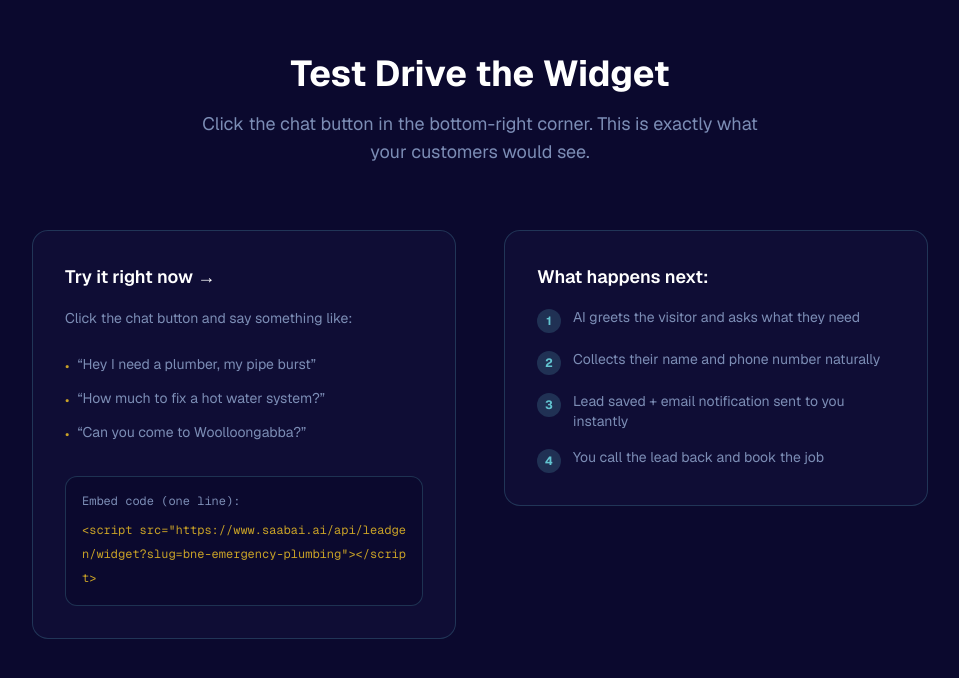
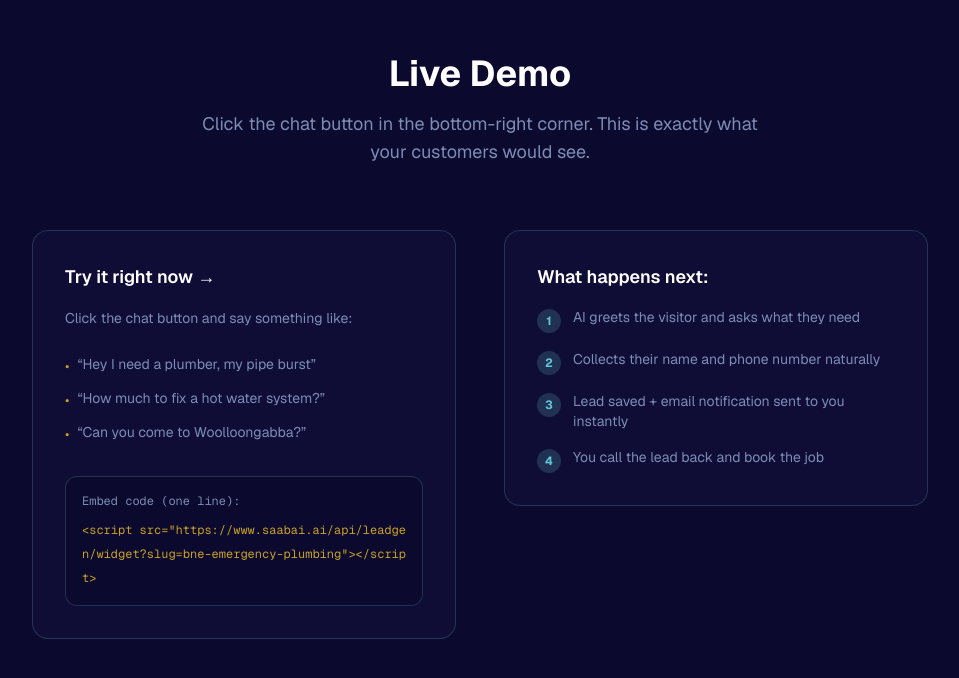
Before and after one commit to sg-satoshi/saabai-site, a Next.js app: page /leadgen in a window 1280 px wide. Shown: the part 1548-2226 px from the top of the page, without its empty margins (160-1119 px from the left). Built offline with nearby package versions, Linux system fonts and the light colour scheme.

Commit message:
chore: Minor update to LeadGen demo section heading

```diff
--- a/app/leadgen/page.tsx
+++ b/app/leadgen/page.tsx
@@ -130,7 +130,7 @@ export default function LeadGenPage() {
       {/* ── Demo / Test Drive ─────────────────────────────────────────── */}
       <section id="demo" className="relative px-6 py-32 max-w-6xl mx-auto">
         <div className="text-center mb-16">
-          <h2 className="text-3xl md:text-4xl font-bold mb-4">Test Drive the Widget</h2>
+          <h2 className="text-3xl md:text-4xl font-bold mb-4">Live Demo</h2>
           <p className="text-saabai-text-dim text-lg max-w-xl mx-auto">
             Click the chat button in the bottom-right corner. This is exactly what your customers would see.
           </p>
```
